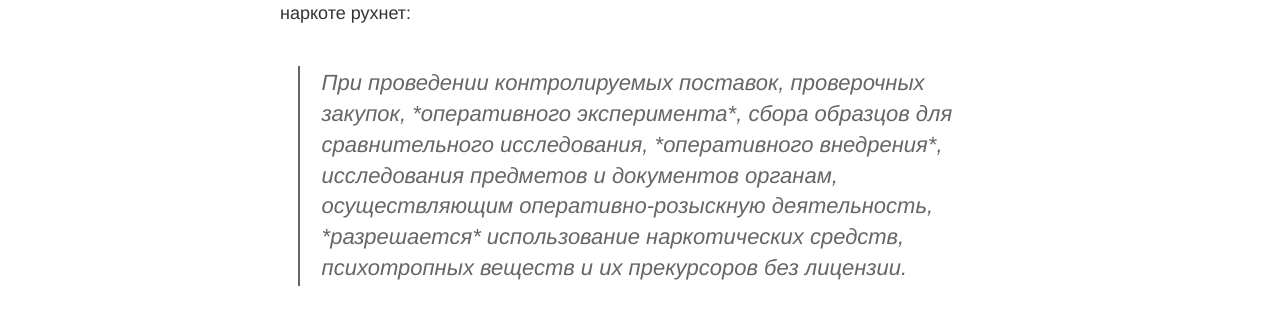
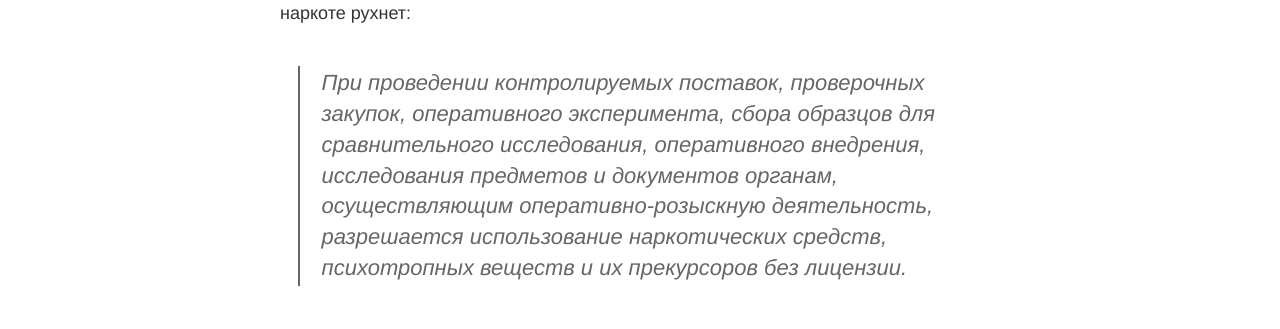
Before and after one commit to decrafts/r, a Jekyll site: the page built from _posts/uncheck/2016-02-18-kriminalnaya-matrica-narkobiznesa.md, in a window 1280 px wide. Shown: the part 671-1000 px from the top of the page. Built offline with Jekyll 4.4.1, drawn with Linux system fonts in a browser that asks for light colours; comment, search, counter and statistics services are not loaded.

```diff
--- a/_posts/uncheck/2016-02-18-kriminalnaya-matrica-narkobiznesa.md
+++ b/_posts/uncheck/2016-02-18-kriminalnaya-matrica-narkobiznesa.md
@@ -14,7 +14,7 @@ categories: [uncheck]
 Извечно влекомые дозой нарики перестанут сливать операм расклады по происходящему на криминальной поляне. Раскрываемость упадет до уровня кухонной бытовухи. Вся оперативная работа, законно, кстати, выстроенная на наркоте рухнет:
 
 <blockquote>
-При проведении контролируемых поставок, проверочных закупок, *оперативного эксперимента*, сбора образцов для сравнительного исследования, *оперативного внедрения*, исследования предметов и документов органам, осуществляющим оперативно-розыскную деятельность, *разрешается* использование наркотических средств, психотропных веществ и их прекурсоров без лицензии.
+При проведении контролируемых поставок, проверочных закупок, оперативного эксперимента, сбора образцов для сравнительного исследования, оперативного внедрения, исследования предметов и документов органам, осуществляющим оперативно-розыскную деятельность, разрешается использование наркотических средств, психотропных веществ и их прекурсоров без лицензии.
 </blockquote>
 
 
```
